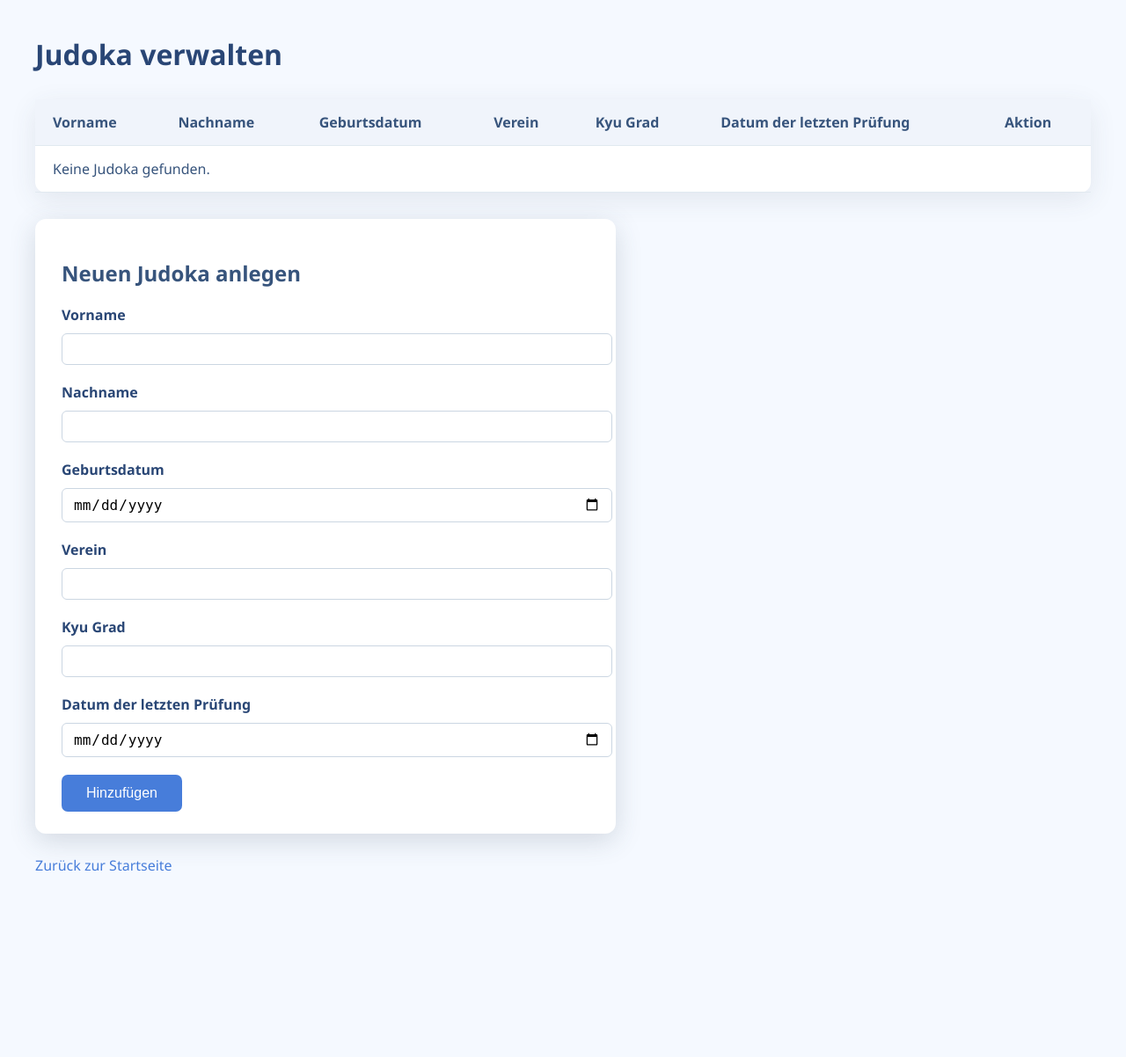
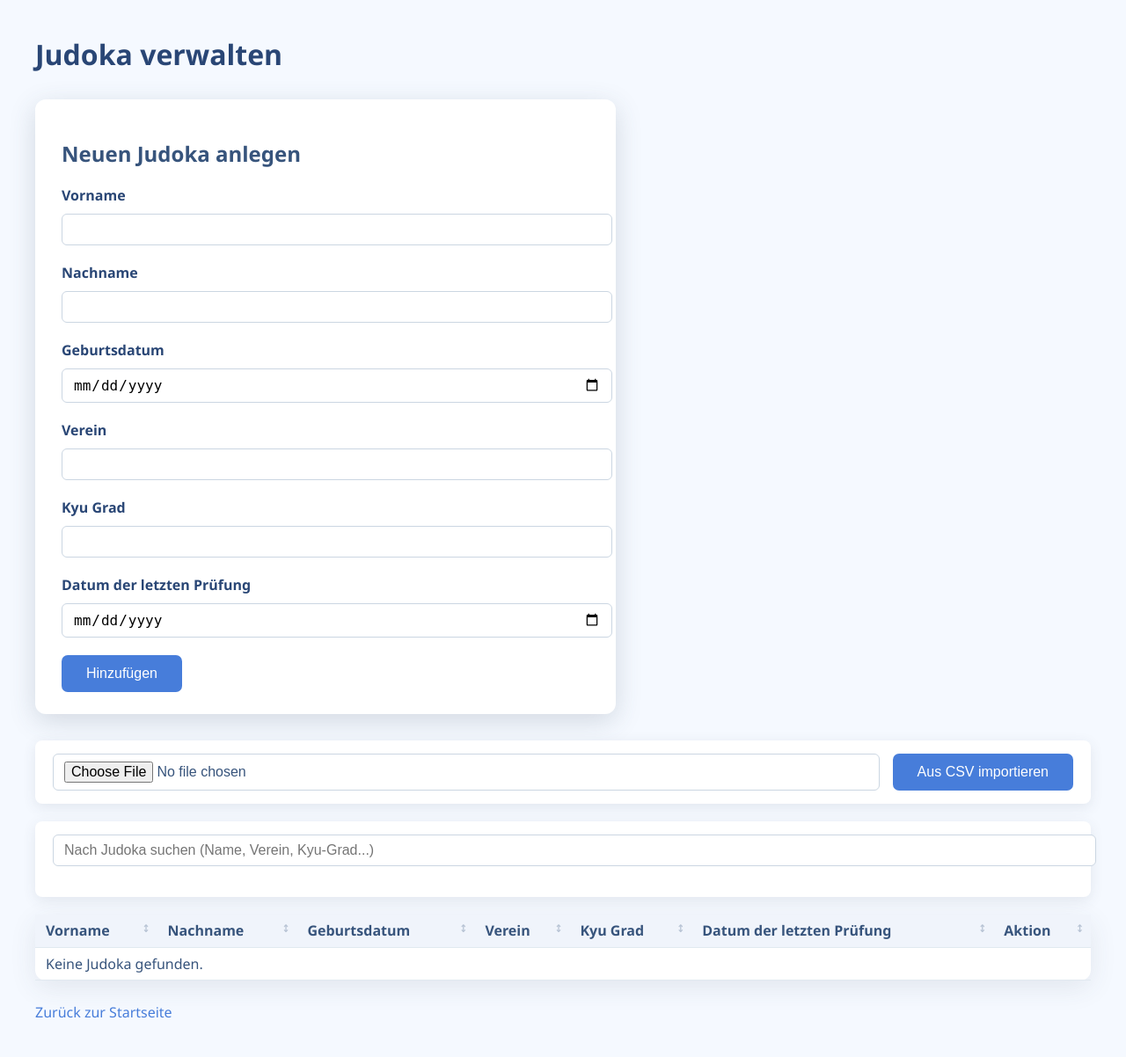
Before and after one commit to DeSchneider/PruefungslistenTool, a Flask app: page /judoka/ in a window 1280 px wide. Shown: the whole page at 88% size. Before the commit the page ends 991 px from the top, so only its background shows below. Run offline with Flask 3, Linux system fonts and the light colour scheme; data that the repository does not hold is empty.

Commit message:
Erster CSV import ist möglich

```diff
--- a/blueprints/judoka.py
+++ b/blueprints/judoka.py
@@ -1,4 +1,4 @@
-from flask import Blueprint, render_template, request, redirect, url_for
+from flask import Blueprint, render_template, request, redirect, url_for, flash
 from models import db, Judoka, Pruefling
 import datetime
 from sqlalchemy import func
@@ -106,3 +106,108 @@ def judoka_fuer_pruefung(pruefung_id):
 
     ergebnis = query.all()
     return render_template('judoka_fuer_pruefung.html', judokas=ergebnis, pruefung_id=pruefung_id, sort=sort)
+
+
+@judoka_bp.route('/import_judoka_csv', methods=['POST'])
+def import_judoka_csv():
+    if 'csvfile' not in request.files:
+        flash('Keine Datei ausgewählt')
+        return redirect(url_for('judoka.judoka_liste'))
+
+    file = request.files['csvfile']
+    if file.filename == '':
+        flash('Keine Datei ausgewählt')
+        return redirect(url_for('judoka.judoka_liste'))
+
+    import csv
+    import io
+    from datetime import datetime
+
+    stream = io.StringIO(file.stream.read().decode("utf-8"), newline=None)
+    reader = csv.DictReader(stream)
+
+    imported = 0
+    errors = 0
+
+    for row in reader:
+        try:
+            vorname = row.get('Vorname', '').strip()
+            nachname = row.get('Nachname', '').strip()
+            geburtsdatum_str = row.get('Geburtsdatum', '').strip()
+            hoechster_grad = row.get('Höchster Grad', '').strip()
+            letzte_graduierung_str = row.get('Letzte Graduierung', '').strip()
+
+            # Überspringe leere Zeilen
+            if not vorname or not nachname:
+                continue
+
+            # Geburtsdatum parsen
+            geburtsdatum = None
+            if geburtsdatum_str:
+                try:
+                    geburtsdatum = datetime.strptime(geburtsdatum_str, '%d.%m.%Y').date()
+                except ValueError:
+                    try:
+                        geburtsdatum = datetime.strptime(geburtsdatum_str, '%Y-%m-%d').date()
+                    except ValueError:
+                        continue
+
+            # Prüfe ob Judoka schon existiert
+            judoka = Judoka.query.filter_by(vorname=vorname, nachname=nachname).first()
+
+            if judoka:
+                # Update existierenden Judoka
+                if geburtsdatum:
+                    judoka.geburtsdatum = geburtsdatum
+            else:
+                # Erstelle neuen Judoka
+                if not geburtsdatum:
+                    continue  # Geburtsdatum ist required
+
+                judoka = Judoka(
+                    vorname=vorname,
+                    nachname=nachname,
+                    geburtsdatum=geburtsdatum,
+                    verein=""  # Leer lassen, da nicht in CSV
+                )
+                db.session.add(judoka)
+                db.session.flush()  # Um judoka.id zu bekommen
+
+            # Erstelle Pruefling-Eintrag wenn Grad vorhanden
+            if hoechster_grad:
+                # Parse letzte Graduierung Datum
+                letzte_graduierung_datum = None
+                if letzte_graduierung_str:
+                    try:
+                        letzte_graduierung_datum = datetime.strptime(letzte_graduierung_str, '%d.%m.%Y').date()
+                    except ValueError:
+                        try:
+                            letzte_graduierung_datum = datetime.strptime(letzte_graduierung_str, '%Y-%m-%d').date()
+                        except ValueError:
+                            pass
+
+                # Prüfe ob bereits Pruefling-Eintrag existiert
+                existing_pruefling = Pruefling.query.filter_by(judoka_id=judoka.id, kyu_grad=hoechster_grad).first()
+
+                if not existing_pruefling:
+                    pruefling = Pruefling(
+                        judoka_id=judoka.id,
+                        kyu_grad=hoechster_grad,
+                        datum_der_pruefung=letzte_graduierung_datum
+                    )
+                    db.session.add(pruefling)
+
+            imported += 1
+
+        except Exception as e:
+            errors += 1
+            continue
+
+    try:
+        db.session.commit()
+        flash(f'{imported} Datensätze erfolgreich importiert. {errors} Fehler aufgetreten.')
+    except Exception as e:
+        db.session.rollback()
+        flash(f'Fehler beim Speichern: {str(e)}')
+
+    return redirect(url_for('judoka.judoka_liste'))
--- a/templates/judoka_verwalten.html
+++ b/templates/judoka_verwalten.html
@@ -14,6 +14,25 @@
     color: #294675;
     margin-bottom: 30px;
   }
+  .search-bar {
+    margin-bottom: 20px;
+    padding: 15px 20px;
+    background: white;
+    border-radius: 8px;
+    box-shadow: 0 4px 15px rgba(58,71,86,0.1);
+  }
+  .search-bar input {
+    width: 100%;
+    padding: 10px 15px;
+    font-size: 16px;
+    border-radius: 6px;
+    border: 1px solid #cbd6e2;
+    margin-bottom: 0;
+  }
+  .search-bar input:focus {
+    outline: none;
+    border-color: #477dda;
+  }
   table {
     width: 100%;
     border-collapse: collapse;
@@ -22,16 +41,46 @@
     box-shadow: 0 8px 30px rgba(58,71,86,0.1);
   }
   th, td {
-    padding: 15px 20px;
+    padding: 8px 12px;
     border-bottom: 1px solid #e1e9f0;
     text-align: left;
+    vertical-align: middle;
+    height: auto;
+    line-height: 1.3;
   }
   th {
     background: #f0f4fb;
     color: #37547c;
+    font-weight: 600;
+    cursor: pointer;
+    user-select: none;
+    position: relative;
+  }
+  th:hover {
+    background: #e6f0fc;
+  }
+  th::after {
+    content: '↕';
+    position: absolute;
+    right: 8px;
+    opacity: 0.3;
+    font-size: 12px;
+  }
+  th.sort-asc::after {
+    content: '↑';
+    opacity: 1;
+  }
+  th.sort-desc::after {
+    content: '↓';
+    opacity: 1;
   }
   tr:hover {
     background: #f7fafd;
+  }
+  .compact-form {
+    display: inline-block;
+    margin: 0;
+    padding: 0;
   }
   form {
     margin-top: 30px;
@@ -47,7 +96,7 @@
     font-weight: 600;
     color: #294675;
   }
-  input[type="text"], input[type="date"] {
+  input[type="text"], input[type="date"], input[type="file"] {
     width: 100%;
     padding: 8px 12px;
     font-size: 16px;
@@ -75,12 +124,32 @@
   }
   .delete-button {
     background: #c03221;
-    padding: 6px 12px;
-    font-size: 14px;
-    border-radius: 6px;
+    padding: 4px 8px;
+    font-size: 12px;
+    border-radius: 4px;
+    margin: 0;
   }
   .delete-button:hover {
     background: #8b1e16;
+  }
+  .csv-import-form {
+    margin-bottom: 20px;
+    padding: 15px 20px;
+    background: white;
+    border-radius: 8px;
+    box-shadow: 0 4px 15px rgba(58,71,86,0.1);
+    display: flex;
+    gap: 15px;
+    align-items: center;
+    max-width: none;
+  }
+  .csv-import-form input[type="file"] {
+    margin-bottom: 0;
+    flex: 1;
+  }
+  .csv-import-form button {
+    margin-bottom: 0;
+    white-space: nowrap;
   }
   a.back-link {
     display: inline-block;
@@ -91,21 +160,50 @@
   a.back-link:hover {
     text-decoration: underline;
   }
+  .hidden {
+    display: none;
+  }
 </style>
 </head>
 <body>
 
 <h1>Judoka verwalten</h1>
 
-<table>
+<form method="POST" action="{{ url_for('judoka.judoka_hinzufuegen') }}">
+  <h2>Neuen Judoka anlegen</h2>
+  <label for="vorname">Vorname</label>
+  <input type="text" id="vorname" name="vorname" required />
+  <label for="nachname">Nachname</label>
+  <input type="text" id="nachname" name="nachname" required />
+  <label for="geburtsdatum">Geburtsdatum</label>
+  <input type="date" id="geburtsdatum" name="geburtsdatum" required />
+  <label for="verein">Verein</label>
+  <input type="text" id="verein" name="verein" required />
+  <label for="kyu_grad">Kyu Grad</label>
+  <input type="text" id="kyu_grad" name="kyu_grad" required />
+  <label for="datum_der_pruefung">Datum der letzten Prüfung</label>
+  <input type="date" id="datum_der_pruefung" name="datum_der_pruefung" />
+  <button type="submit">Hinzufügen</button>
+</form>
+
+<form class="csv-import-form" method="post" enctype="multipart/form-data" action="{{ url_for('judoka.import_judoka_csv') }}">
+    <input type="file" name="csvfile" accept=".csv" required />
+    <button type="submit">Aus CSV importieren</button>
+</form>
+
+<div class="search-bar">
+  <input type="text" id="searchInput" placeholder="Nach Judoka suchen (Name, Verein, Kyu-Grad...)">
+</div>
+
+<table id="judokaTable">
   <thead>
     <tr>
-      <th>Vorname</th>
-      <th>Nachname</th>
-      <th>Geburtsdatum</th>
-      <th>Verein</th>
-      <th>Kyu Grad</th>
-      <th>Datum der letzten Prüfung</th>
+      <th onclick="sortTable(0)">Vorname</th>
+      <th onclick="sortTable(1)">Nachname</th>
+      <th onclick="sortTable(2)">Geburtsdatum</th>
+      <th onclick="sortTable(3)">Verein</th>
+      <th onclick="sortTable(4)">Kyu Grad</th>
+      <th onclick="sortTable(5)">Datum der letzten Prüfung</th>
       <th>Aktion</th>
     </tr>
   </thead>
@@ -124,7 +222,7 @@
         {{ pruefling.datum_der_pruefung.strftime('%d.%m.%Y') if pruefling and pruefling.datum_der_pruefung else '' }}
       </td>
       <td>
-        <form method="POST" action="{{ url_for('judoka.judoka_loeschen', judoka_id=judoka.id) }}" onsubmit="return confirm('Judoka wirklich löschen?');">
+        <form class="compact-form" method="POST" action="{{ url_for('judoka.judoka_loeschen', judoka_id=judoka.id) }}" onsubmit="return confirm('Judoka wirklich löschen?');">
           <button type="submit" class="delete-button">Löschen</button>
         </form>
       </td>
@@ -135,24 +233,82 @@
   </tbody>
 </table>
 
-<form method="POST" action="{{ url_for('judoka.judoka_hinzufuegen') }}">
-  <h2>Neuen Judoka anlegen</h2>
-  <label for="vorname">Vorname</label>
-  <input type="text" id="vorname" name="vorname" required />
-  <label for="nachname">Nachname</label>
-  <input type="text" id="nachname" name="nachname" required />
-  <label for="geburtsdatum">Geburtsdatum</label>
-  <input type="date" id="geburtsdatum" name="geburtsdatum" required />
-  <label for="verein">Verein</label>
-  <input type="text" id="verein" name="verein" required />
-  <label for="kyu_grad">Kyu Grad</label>
-  <input type="text" id="kyu_grad" name="kyu_grad" required />
-  <label for="datum_der_pruefung">Datum der letzten Prüfung</label>
-  <input type="date" id="datum_der_pruefung" name="datum_der_pruefung" />
-  <button type="submit">Hinzufügen</button>
-</form>
+<a href="{{ url_for('home.index') }}" class="back-link">Zurück zur Startseite</a>
 
-<a href="{{ url_for('home.index') }}" class="back-link">Zurück zur Startseite</a>
+<script>
+// Suchfunktion
+document.getElementById('searchInput').addEventListener('keyup', function() {
+    const filter = this.value.toLowerCase();
+    const table = document.getElementById('judokaTable');
+    const rows = table.getElementsByTagName('tbody')[0].getElementsByTagName('tr');
+
+    for (let i = 0; i < rows.length; i++) {
+        const cells = rows[i].getElementsByTagName('td');
+        let found = false;
+
+        for (let j = 0; j < cells.length - 1; j++) { // -1 um Aktionen-Spalte auszuschließen
+            if (cells[j].textContent.toLowerCase().includes(filter)) {
+                found = true;
+                break;
+            }
+        }
+
+        if (found) {
+            rows[i].classList.remove('hidden');
+        } else {
+            rows[i].classList.add('hidden');
+        }
+    }
+});
+
+// Sortierfunktion
+let sortDirection = {};
+
+function sortTable(columnIndex) {
+    const table = document.getElementById('judokaTable');
+    const tbody = table.getElementsByTagName('tbody')[0];
+    const rows = Array.from(tbody.getElementsByTagName('tr'));
+    const headers = table.getElementsByTagName('thead')[0].getElementsByTagName('th');
+
+    // Reset alle Header-Klassen
+    for (let i = 0; i < headers.length; i++) {
+        headers[i].classList.remove('sort-asc', 'sort-desc');
+    }
+
+    // Bestimme Sortierrichtung
+    const isAsc = !sortDirection[columnIndex];
+    sortDirection[columnIndex] = isAsc;
+
+    // Setze Header-Klasse
+    headers[columnIndex].classList.add(isAsc ? 'sort-asc' : 'sort-desc');
+
+    // Sortiere Zeilen
+    rows.sort(function(a, b) {
+        const aText = a.getElementsByTagName('td')[columnIndex].textContent.trim();
+        const bText = b.getElementsByTagName('td')[columnIndex].textContent.trim();
+
+        // Versuche numerische Sortierung für Kyu-Grad
+        if (columnIndex === 4) {
+            const aNum = parseInt(aText) || 999;
+            const bNum = parseInt(bText) || 999;
+            return isAsc ? aNum - bNum : bNum - aNum;
+        }
+
+        // Datum-Sortierung
+        if (columnIndex === 2 || columnIndex === 5) {
+            const aDate = aText ? new Date(aText.split('.').reverse().join('-')) : new Date(0);
+            const bDate = bText ? new Date(bText.split('.').reverse().join('-')) : new Date(0);
+            return isAsc ? aDate - bDate : bDate - aDate;
+        }
+
+        // Text-Sortierung
+        return isAsc ? aText.localeCompare(bText) : bText.localeCompare(aText);
+    });
+
+    // Füge sortierte Zeilen zurück ein
+    rows.forEach(row => tbody.appendChild(row));
+}
+</script>
 
 </body>
 </html>
```
